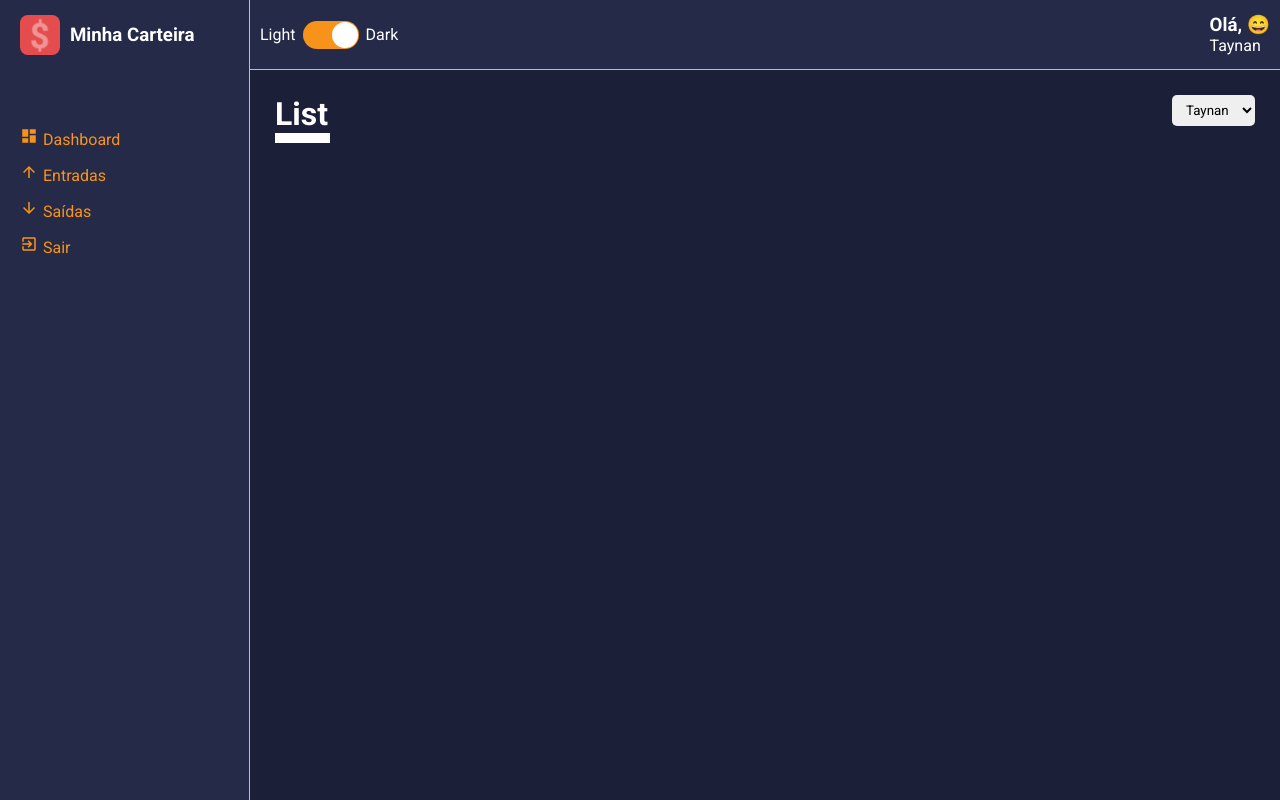
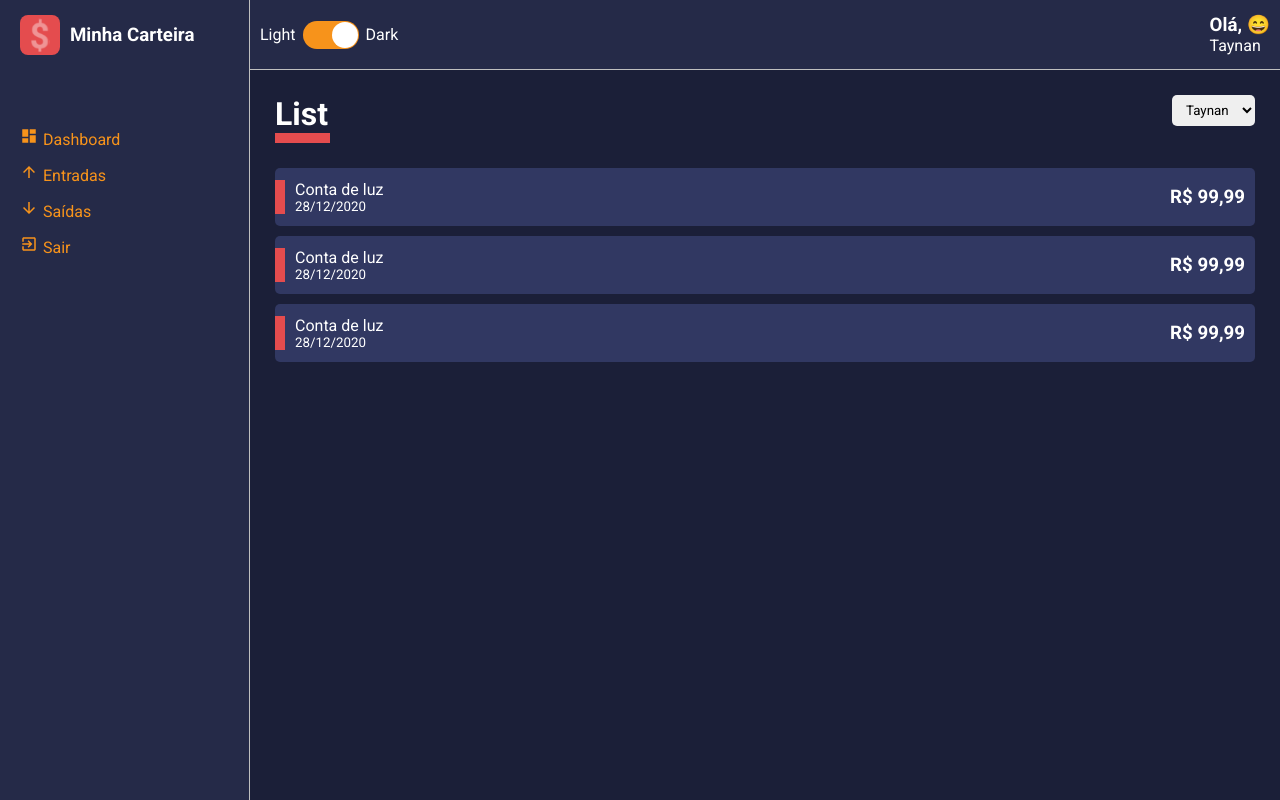
Before and after one commit to Taynan-Vieira/minha-carteira-reactjs, a React (Create React App) app: page / in a window 1280 px wide. Built offline with nearby package versions, Linux system fonts and the light colour scheme.

Commit message:
secao3-aula-17-criando a lista de movimentos-financeiros

```diff
--- /dev/null
+++ b/src/components/HistoryFinanceCard/index.tsx
@@ -0,0 +1,35 @@
+import React from 'react';
+
+import {
+    Container, Tag
+} from './styles';
+
+interface IHistoryFinanceCardProps{
+  cardColor: string;
+  tagColor: string;
+  title: string;
+  subtitle: string;
+  amount: string;
+}
+
+const HistoryFinanceCard: React.FC<IHistoryFinanceCardProps> = ({
+  cardColor,
+  tagColor,
+  title,
+  subtitle,
+  amount
+}) => {
+
+    return (
+        <Container color={cardColor}>
+          <Tag color={tagColor}/>
+          <div>
+            <span>{title}</span>
+            <small>{subtitle}</small>
+          </div>
+          <h3>{amount}</h3>
+        </Container>
+    )
+}
+
+export default HistoryFinanceCard;
--- /dev/null
+++ b/src/components/HistoryFinanceCard/styles.ts
@@ -0,0 +1,52 @@
+import styled from 'styled-components';
+
+interface IContainerProps{
+  color: string;
+}
+
+interface ITagProps{
+  color: string;
+}
+
+export const Container = styled.li<IContainerProps>`
+  background-color: ${props => props.color};
+
+  list-style: none;
+  border-radius: 5px;
+
+  margin: 10px 0px;
+  padding: 12px 10px;
+
+  display: flex;
+  justify-content: space-between;
+  align-items: center;
+
+  cursor: pointer;
+  transition: all .3s;
+
+  position: relative;
+
+  &:hover{
+    opacity: .7;
+    transform: translateX(10px);
+  }
+
+  >div {
+    display: flex;
+    flex-direction: column;
+    justify-content: space-between;
+
+    padding-left: 10px;
+  }
+
+`;
+
+export const Tag = styled.div<ITagProps>`
+  width: 10px;
+  height: 60%;
+
+  background-color: ${props => props.color};
+
+  position: absolute;
+  left: 0;
+`;
--- a/src/pages/List/index.tsx
+++ b/src/pages/List/index.tsx
@@ -1,6 +1,8 @@
 import React from 'react';
-import { Container }from './styles';
+import { Container, Content }from './styles';
 import ContentHeader from '../../components/ContentHeader';
+import HistoryFinanceCard from '../../components/HistoryFinanceCard';
+
 import SelectInput from '../../components/SelectInput';
 
 
@@ -13,9 +15,34 @@
 
   return(
     <Container>
-      <ContentHeader title="List" lineColor="#fff">
+      <ContentHeader title="List" lineColor="#E44C4E">
         <SelectInput options={options}/>
       </ContentHeader>
+
+      <Content>
+        <HistoryFinanceCard
+          cardColor="#313862"
+          tagColor="#E44C4E"
+          title="Conta de luz"
+          subtitle="28/12/2020"
+          amount="R$ 99,99"
+        />
+        <HistoryFinanceCard
+          cardColor="#313862"
+          tagColor="#E44C4E"
+          title="Conta de luz"
+          subtitle="28/12/2020"
+          amount="R$ 99,99"
+        />
+        <HistoryFinanceCard
+          cardColor="#313862"
+          tagColor="#E44C4E"
+          title="Conta de luz"
+          subtitle="28/12/2020"
+          amount="R$ 99,99"
+        />
+
+      </Content>
     </Container>
   )
 }
--- a/src/pages/List/styles.ts
+++ b/src/pages/List/styles.ts
@@ -1,3 +1,5 @@
 import styled from 'styled-components';
 
 export const Container = styled.div``;
+
+export const Content = styled.div``;
```
